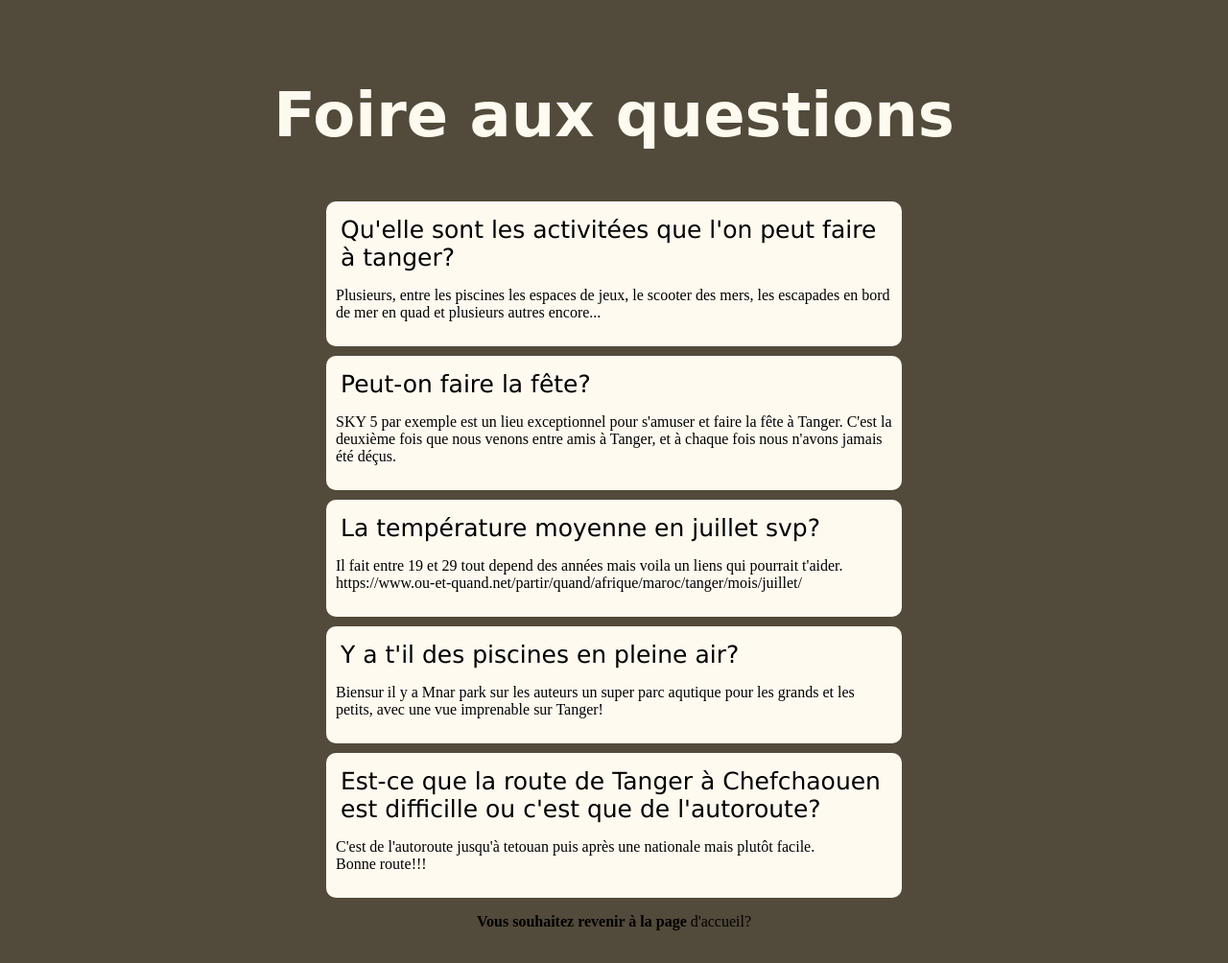
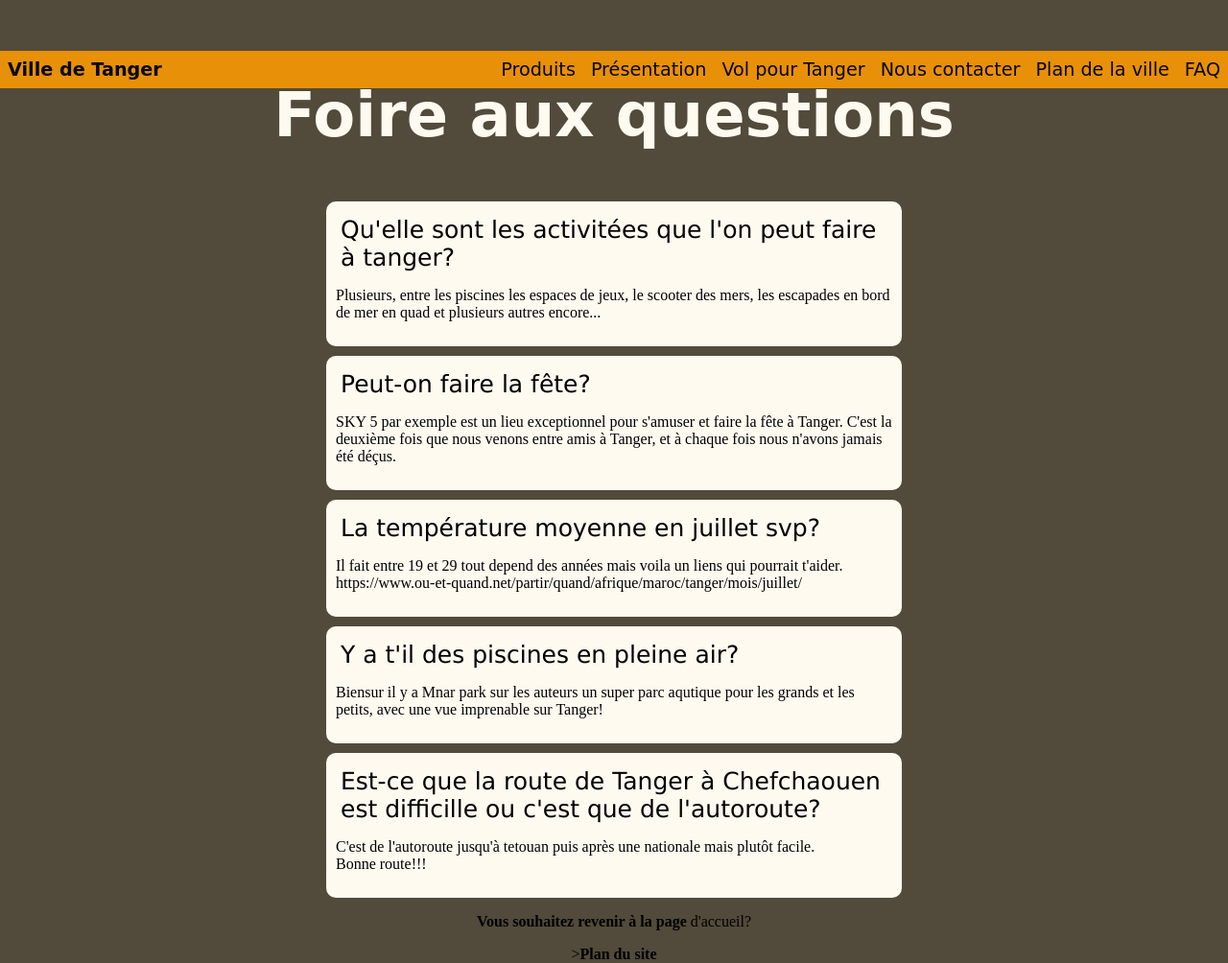
Before and after one commit to majidsetta/techsetta, a plain HTML site: page faq.html in a window 1280 px wide. Shown: the whole page at 96% size. Drawn offline with Linux system fonts and the light colour scheme; a script that the page names is missing.

Commit message:
Update faq.html

```diff
--- a/faq.html
+++ b/faq.html
@@ -7,6 +7,19 @@
 </head>
 
 <body>
+  <header>
+  <nav>
+      <ul>
+        <li><a href="faq.html">FAQ</a></li>
+        <li><a href="plan.html">Plan de la ville</a></li>
+        <li ><a href="#contact">Nous contacter</a></li>
+        <li id="logo"><a href="Accueil.html">Ville de Tanger</a></li>
+        <li ><a href="https://flights.royalairmaroc.com/fr-be/vols-pour-tanger">Vol pour Tanger</a></li>
+        <li ><a href="présentation.html">Présentation</a></li>
+        <li ><a href="produits.html">Produits</a></li>
+      </ul>
+    </nav>
+  </header>
   <h2 style="color:floralwhite; text-align:center">
     Foire aux questions
   </h2>
@@ -46,7 +59,11 @@
     </div>
 
   </div>
+  <div id="retouraccueil">
   <p><center><strong>Vous souhaitez revenir à la page</strong><a href="Accueil.html"> d'accueil</a>?</center></p>
+  </div>
+  <div><center>><strong><a id="plandusite" href="plandusite.html">Plan du site</a></strong></center></div>
+
 </body>
 
 </html>
```
